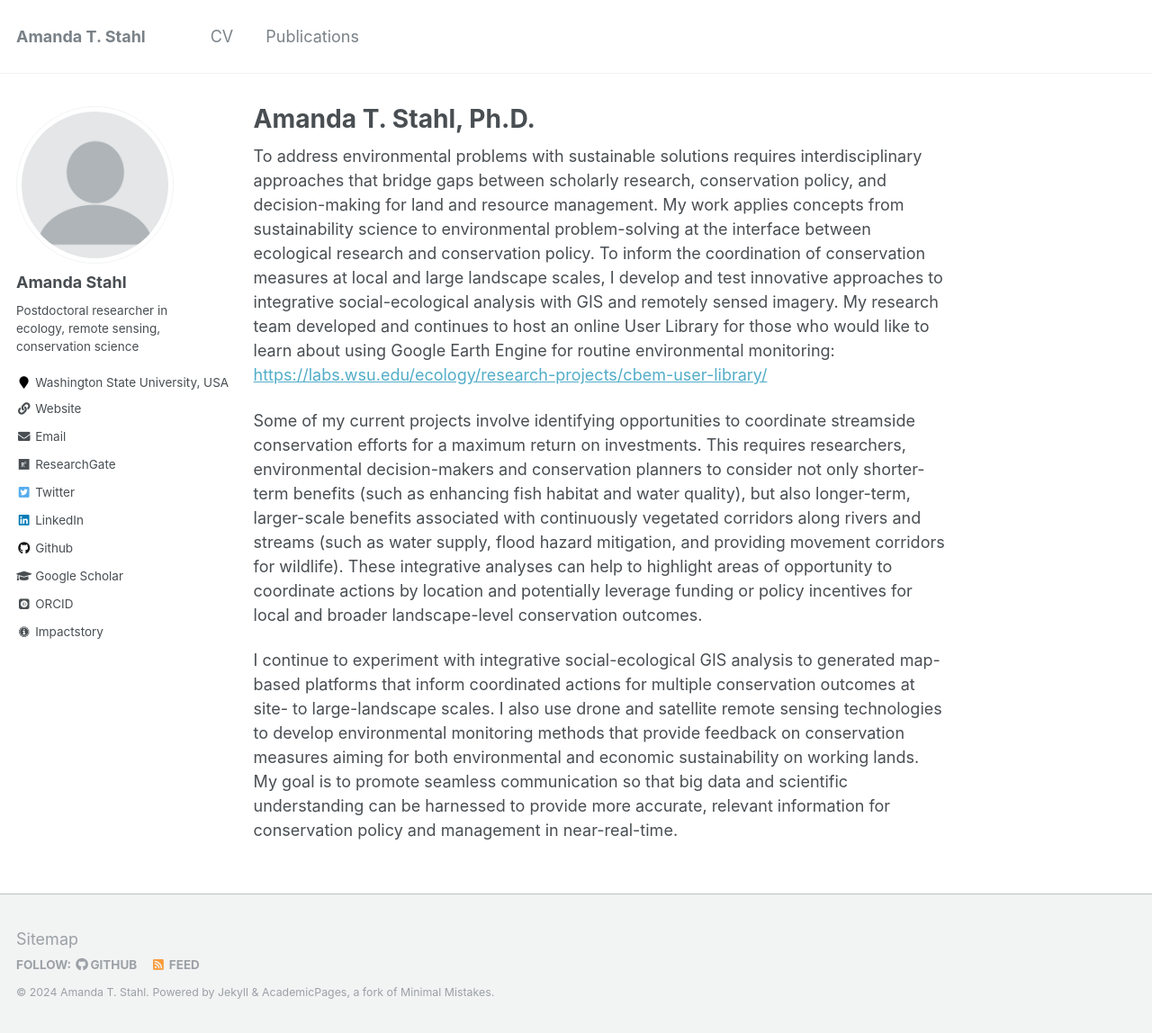
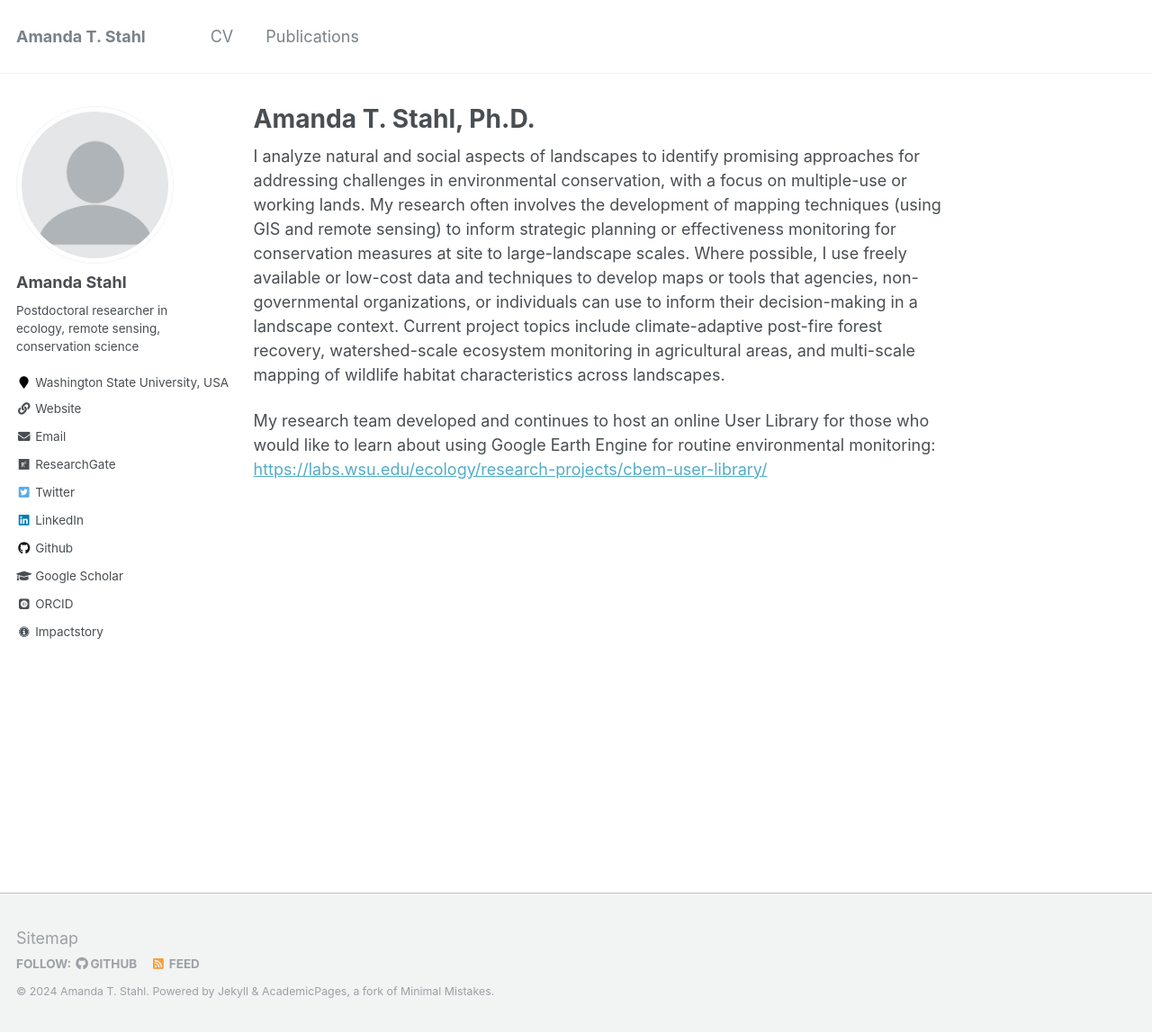
Before and after one commit to ATStahl/ATSpages, a Jekyll site: the page built from _pages/about.md, in a window 1280 px wide and 1148 px high. Shown: the whole window at 90% size. Built offline with Jekyll 4.4.1, drawn with Linux system fonts in a browser that asks for light colours; some web fonts are replaced.

Commit message:
Update about.md
updated for Research Assoc 2024

```diff
--- a/_pages/about.md
+++ b/_pages/about.md
@@ -8,8 +8,6 @@ redirect_from:
   - /about.html
 ---
 
-To address environmental problems with sustainable solutions requires interdisciplinary approaches that bridge gaps between scholarly research, conservation policy, and decision-making for land and resource management. My work applies concepts from sustainability science to environmental problem-solving at the interface between ecological research and conservation policy. To inform the coordination of conservation measures at local and large landscape scales, I develop and test innovative approaches to integrative social-ecological analysis with GIS and remotely sensed imagery. My research team developed and continues to host an online User Library for those who would like to learn about using Google Earth Engine for routine environmental monitoring: <a href="https://labs.wsu.edu/ecology/research-projects/cbem-user-library/">https://labs.wsu.edu/ecology/research-projects/cbem-user-library/</a>
+I analyze natural and social aspects of landscapes to identify promising approaches for addressing challenges in environmental conservation, with a focus on multiple-use or working lands. My research often involves the development of mapping techniques (using GIS and remote sensing) to inform strategic planning or effectiveness monitoring for conservation measures at site to large-landscape scales. Where possible, I use freely available or low-cost data and techniques to develop maps or tools that agencies, non-governmental organizations, or individuals can use to inform their decision-making in a landscape context. Current project topics include climate-adaptive post-fire forest recovery, watershed-scale ecosystem monitoring in agricultural areas, and multi-scale mapping of wildlife habitat characteristics across landscapes.
 
-Some of my current projects involve identifying opportunities to coordinate streamside conservation efforts for a maximum return on investments. This requires researchers, environmental decision-makers and conservation planners to consider not only shorter-term benefits (such as enhancing fish habitat and water quality), but also longer-term, larger-scale benefits associated with continuously vegetated corridors along rivers and streams (such as water supply, flood hazard mitigation, and providing movement corridors for wildlife). These integrative analyses can help to highlight areas of opportunity to coordinate actions by location and potentially leverage funding or policy incentives for local and broader landscape-level conservation outcomes.
-
-I continue to experiment with integrative social-ecological GIS analysis to generated map-based platforms that inform coordinated actions for multiple conservation outcomes at site- to large-landscape scales. I also use drone and satellite remote sensing technologies to develop environmental monitoring methods that provide feedback on conservation measures aiming for both environmental and economic sustainability on working lands. My goal is to promote seamless communication so that big data and scientific understanding can be harnessed to provide more accurate, relevant information for conservation policy and management in near-real-time.
+My research team developed and continues to host an online User Library for those who would like to learn about using Google Earth Engine for routine environmental monitoring: <a href="https://labs.wsu.edu/ecology/research-projects/cbem-user-library/">https://labs.wsu.edu/ecology/research-projects/cbem-user-library/</a>
```
